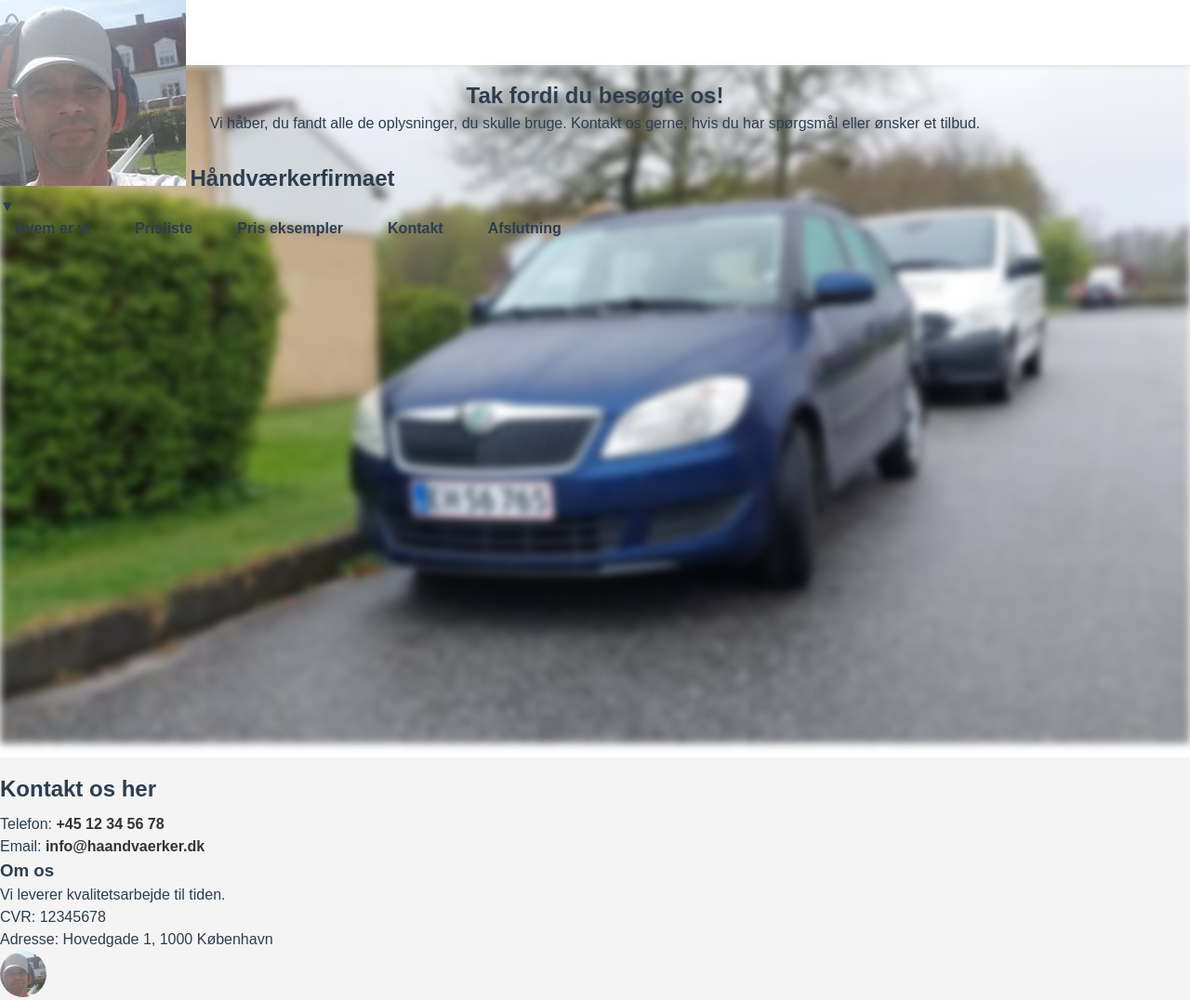
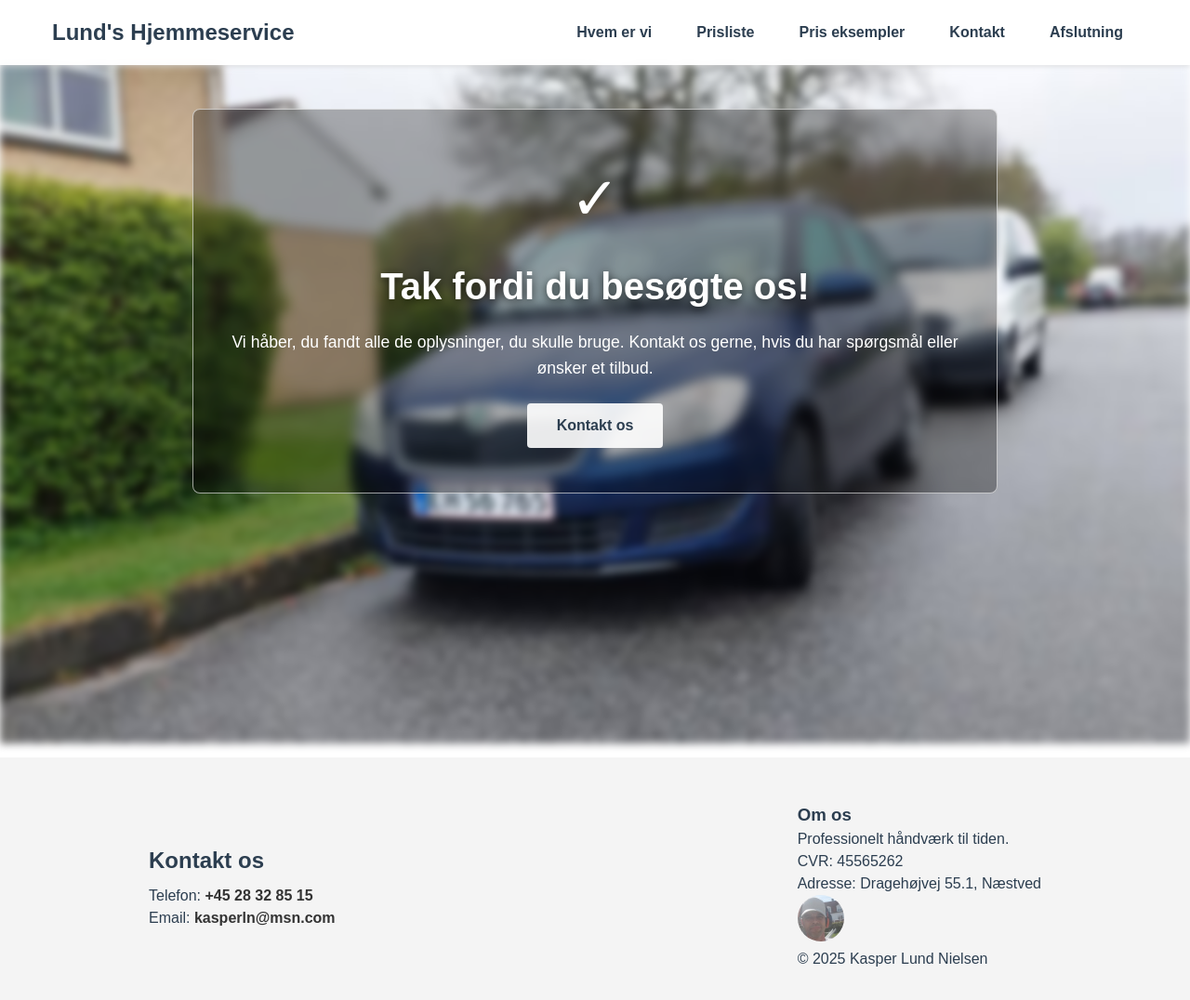
Before and after one commit to Mikkelsen1337/LundsHjemmeservice, a website built with webpack: page afslutning.html in a window 1280 px wide. Shown: the top 1076 px of the page at 93% size. Built offline with nearby package versions, Linux system fonts and the light colour scheme.

Commit message:
Afventer rettelser af kunde

```diff
--- a/afslutning.html
+++ b/afslutning.html
@@ -1,4 +1,3 @@
-<!-- File: afslutning.html -->
 <!DOCTYPE html>
 <html lang="da">
 <head>
@@ -9,49 +8,66 @@
 </head>
 <body>
 <div class="bg-image"></div>
+
 <header>
-  <nav class="navbar">
+  <nav class="navbar container">
     <div class="logo">
-      <img src="img/logo.png" alt="Virksomhedslogo">
-      <span class="brand">Håndværkerfirmaet</span>
+      <span class="brand">Lund's Hjemmeservice</span>
     </div>
-    <input type="checkbox" id="nav-toggle" class="nav-toggle">
-    <label for="nav-toggle" class="nav-toggle-label">&#9660;</label>
+    <button class="nav-toggle" aria-label="Åbn navigation">
+      <span></span><span></span><span></span>
+    </button>
     <ul class="nav-links">
-      <li><a href="index.html" class="nav-btn">Hvem er vi</a></li>
+      <li><a href="index.html"     class="nav-btn">Hvem er vi</a></li>
       <li><a href="prisliste.html" class="nav-btn">Prisliste</a></li>
       <li><a href="eksempler.html" class="nav-btn">Pris eksempler</a></li>
-      <li><a href="kontakt.html" class="nav-btn">Kontakt</a></li>
+      <li><a href="kontakt.html"   class="nav-btn">Kontakt</a></li>
       <li><a href="afslutning.html" class="nav-btn">Afslutning</a></li>
     </ul>
   </nav>
 </header>
+
 <main>
   <section class="closing">
+    <div class="closing-card container">
+      <div class="closing-icon">✓</div>
       <h1>Tak fordi du besøgte os!</h1>
-    <p>Vi håber, du fandt alle de oplysninger, du skulle bruge. Kontakt os gerne, hvis du har spørgsmål eller ønsker et tilbud.</p>
+      <p>Vi håber, du fandt alle de oplysninger, du skulle bruge.
+        Kontakt os gerne, hvis du har spørgsmål eller ønsker et tilbud.</p>
+      <a href="kontakt.html" class="btn-secondary">Kontakt os</a>
+    </div>
   </section>
 </main>
+
 <footer>
+  <div class="footer-content container">
     <div class="footer-left">
-    <h2>Kontakt os her</h2>
-    <p>Telefon: <a href="tel:+4512345678">+45 12 34 56 78</a></p>
-    <p>Email: <a href="mailto:info@haandvaerker.dk">info@haandvaerker.dk</a></p>
+      <h2>Kontakt os</h2>
+      <p>Telefon: <a href="tel:+4528328515">+45 28 32 85 15</a></p>
+      <p>Email: <a href="mailto:kasperln@msn.com">kasperln@msn.com</a></p>
     </div>
     <div class="footer-right">
       <div class="about">
         <h3>Om os</h3>
-      <p>Vi leverer kvalitetsarbejde til tiden.</p>
+        <p>Professionelt håndværk til tiden.</p>
       </div>
       <div class="details">
-      <p>CVR: 12345678</p>
-      <p>Adresse: Hovedgade 1, 1000 København</p>
+        <p>CVR: 45565262</p>
+        <p>Adresse: Dragehøjvej 55.1, Næstved</p>
       </div>
       <div class="legal">
         <img src="img/logo.png" alt="Logo" class="footer-logo">
-      <p>&copy; 2025 Håndværkerfirmaet</p>
+        <p>&copy; 2025 Kasper Lund Nielsen</p>
+      </div>
     </div>
   </div>
 </footer>
+
+<script>
+  document.querySelector('.nav-toggle')
+    .addEventListener('click', () => {
+      document.body.classList.toggle('nav-open');
+    });
+</script>
 </body>
 </html>
--- a/css/style.css
+++ b/css/style.css
@@ -130,6 +130,7 @@ main {
   box-shadow: 0 4px 10px rgba(0,0,0,0.2);
   color: #fff;
   text-align: center;
+  align-content: center;
   font-weight: 600;
   transition: transform 0.2s, box-shadow 0.2s, background 0.2s;
 }
@@ -388,3 +389,209 @@ body.nav-open .nav-links .nav-btn {
   object-fit: fill;       /* Beskær og centrer motivet */
   border-bottom: 1px solid rgba(255,255,255,0.6);
 }
+
+/* =====================================================
+   KONTAKT.HTML — Header-override og Kontaktformular
+   ===================================================== */
+
+/* 1) Navbar-container (samme som andre sider) */
+.navbar.container {
+  max-width: 1200px;
+  margin: 0 auto;
+  padding: 0 1rem;
+}
+
+/* 2) Kontaktsektionen */
+.contact-form {
+  max-width: 600px;
+  margin: 2rem auto;
+  padding: 0 1rem;
+}
+.contact-form h1 {
+  font-size: 2rem;
+  color: #fff;
+  text-shadow: 0 2px 10px rgba(0,0,0,0.7);
+  text-align: center;
+  margin-bottom: 1.5rem;
+}
+form.form {
+  background: rgba(0,0,0,0.3);
+  backdrop-filter: blur(5px);
+  border: 1px solid rgba(255,255,255,0.6);
+  border-radius: 8px;
+  padding: 1.5rem;
+  display: flex;
+  flex-direction: column;
+  gap: 1rem;
+}
+form.form label {
+  font-weight: 600;
+  color: #fff;
+}
+form.form input,
+form.form textarea {
+  width: 100%;
+  padding: 0.75rem 1rem;
+  border: 1px solid rgba(255,255,255,0.6);
+  border-radius: 4px;
+  background: rgba(255,255,255,0.9);
+  font-size: 1rem;
+  color: #2c3e50;
+}
+form.form textarea {
+  resize: vertical;
+}
+.btn-submit {
+  align-self: center;
+  background: rgba(0,0,0,0.6);
+  color: #fff;
+  font-weight: 600;
+  border: none;
+  padding: 0.75rem 2rem;
+  border-radius: 4px;
+  cursor: pointer;
+  transition: background 0.2s, transform 0.2s;
+}
+.btn-submit:hover {
+  background: rgba(0,0,0,0.8);
+  transform: scale(1.02);
+}
+
+/* 3) Tablet+ justering */
+@media (min-width: 768px) {
+  .contact-form {
+    padding: 0 2rem;
+  }
+  form.form {
+    gap: 1.5rem;
+  }
+}
+
+
+/* =====================================================
+   AFSLUTNING.HTML — Tak‐sektion
+   ===================================================== */
+
+/* 1) Sørg for at navbar får container‐styling */
+header nav.navbar {
+  max-width: 1200px;
+  margin: 0 auto;
+  padding: 0 1rem;
+}
+
+/* 2) Closing‐sektionen */
+.closing {
+  max-width: 960px;
+  margin: 2rem auto;
+  padding: 0 1rem;
+  display: flex;
+  flex-direction: column;
+  align-items: center;
+  text-align: center;
+  gap: 1rem;
+}
+.closing h1 {
+  font-size: 2rem;
+  color: #fff;
+  text-shadow: 0 2px 10px rgba(0,0,0,0.7);
+}
+.closing p {
+  font-size: 1rem;
+  color: #fff;
+  /* lidt lettere vægt for brødtekst */
+  font-weight: 300;
+  max-width: 800px;
+  line-height: 1.6;
+}
+
+/* 3) Tablet+ lille spacing */
+@media (min-width: 768px) {
+  .closing {
+    padding: 0 2rem;
+    gap: 1.5rem;
+  }
+  .closing h1 {
+    font-size: 2.5rem;
+  }
+  .closing p {
+    font-size: 1.1rem;
+  }
+}
+
+@media (min-width: 768px) {
+  /* Skjul gamle input/label-toggle på desktop/tablet */
+  header .nav-toggle,
+  header .nav-toggle-label {
+    display: none;
+  }
+  /* Vis altid nav-links på ≥768px */
+  header .nav-links {
+    display: flex !important;
+    gap: 1rem;
+  }
+}
+
+/* =====================================================
+   AFSLUTNING.HTML — Pift afslutnings‐siden op
+   ===================================================== */
+.closing-card {
+  background: rgba(0,0,0,0.3);
+  backdrop-filter: blur(5px);
+  border: 1px solid rgba(255,255,255,0.6);
+  border-radius: 8px;
+  padding: 2rem 1rem;
+  text-align: center;
+  color: #fff;
+}
+
+.closing-icon {
+  font-size: 3rem;
+  margin-bottom: 1rem;
+  color: #fff;
+}
+
+.closing-card h1 {
+  font-size: 2rem;
+  margin-bottom: 1rem;
+  text-shadow: 0 2px 10px rgba(0,0,0,0.7);
+}
+
+.closing-card p {
+  font-size: 1rem;
+  line-height: 1.6;
+  margin-bottom: 1.5rem;
+  font-weight: 300;
+}
+
+/* Call-to-Action knap */
+.btn-secondary {
+  display: inline-block;
+  padding: 0.75rem 2rem;
+  background: rgba(255,255,255,0.9);
+  color: #2c3e50;
+  font-weight: 600;
+  border-radius: 4px;
+  text-decoration: none;
+  transition: background 0.2s, transform 0.2s;
+}
+
+.btn-secondary:hover {
+  background: rgba(255,255,255,1);
+  transform: scale(1.05);
+}
+
+/* Tablet+ justeringer */
+@media (min-width: 768px) {
+  .closing-card {
+    padding: 3rem 2rem;
+  }
+  .closing-icon {
+    font-size: 4rem;
+  }
+  .closing-card h1 {
+    font-size: 2.5rem;
+  }
+  .closing-card p {
+    font-size: 1.1rem;
+  }
+}
```
Also changed, not shown: eksempler.html (+7 -7 lines), kontakt.html (+31 -17 lines). Lines whose indentation alone changed are shown as unchanged.
